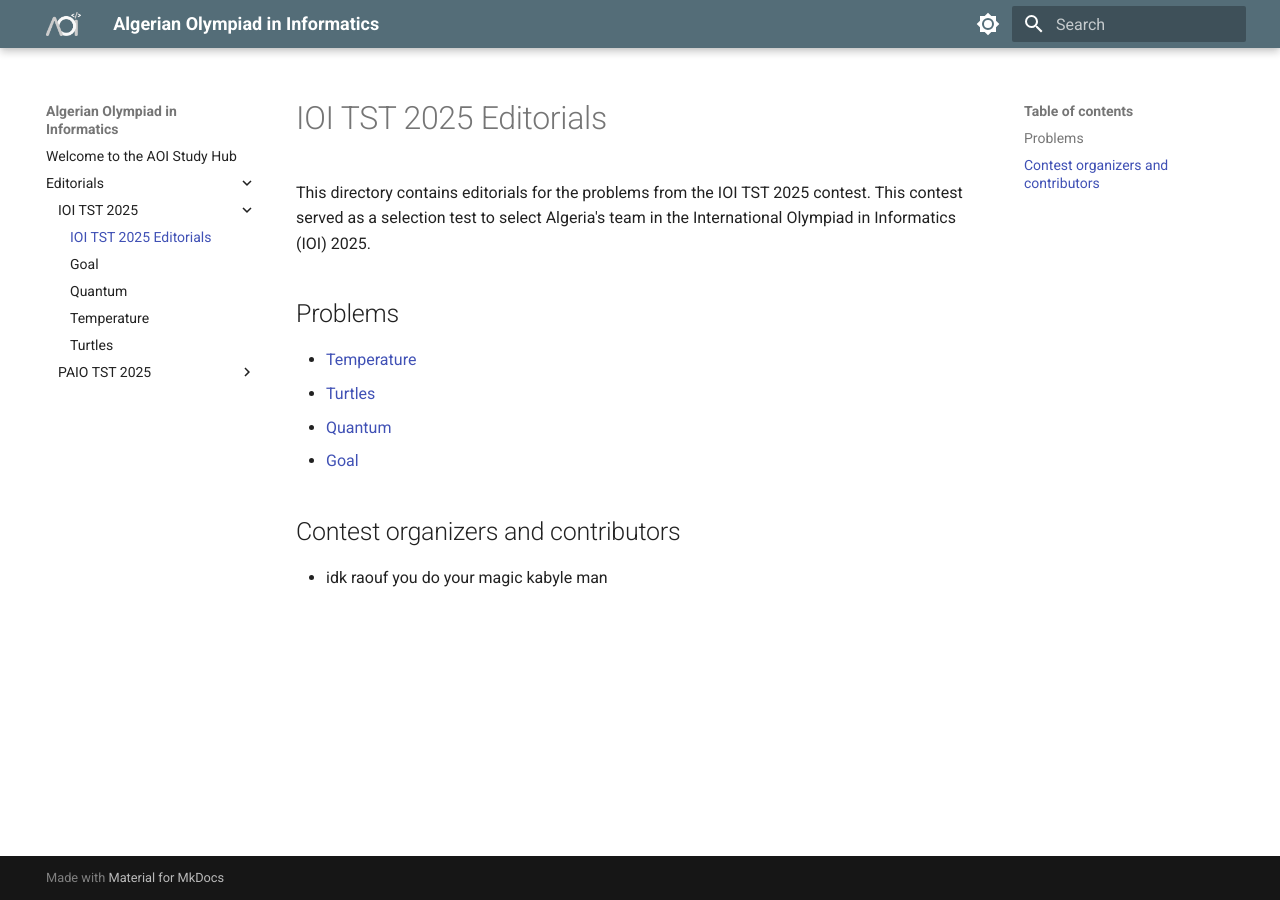
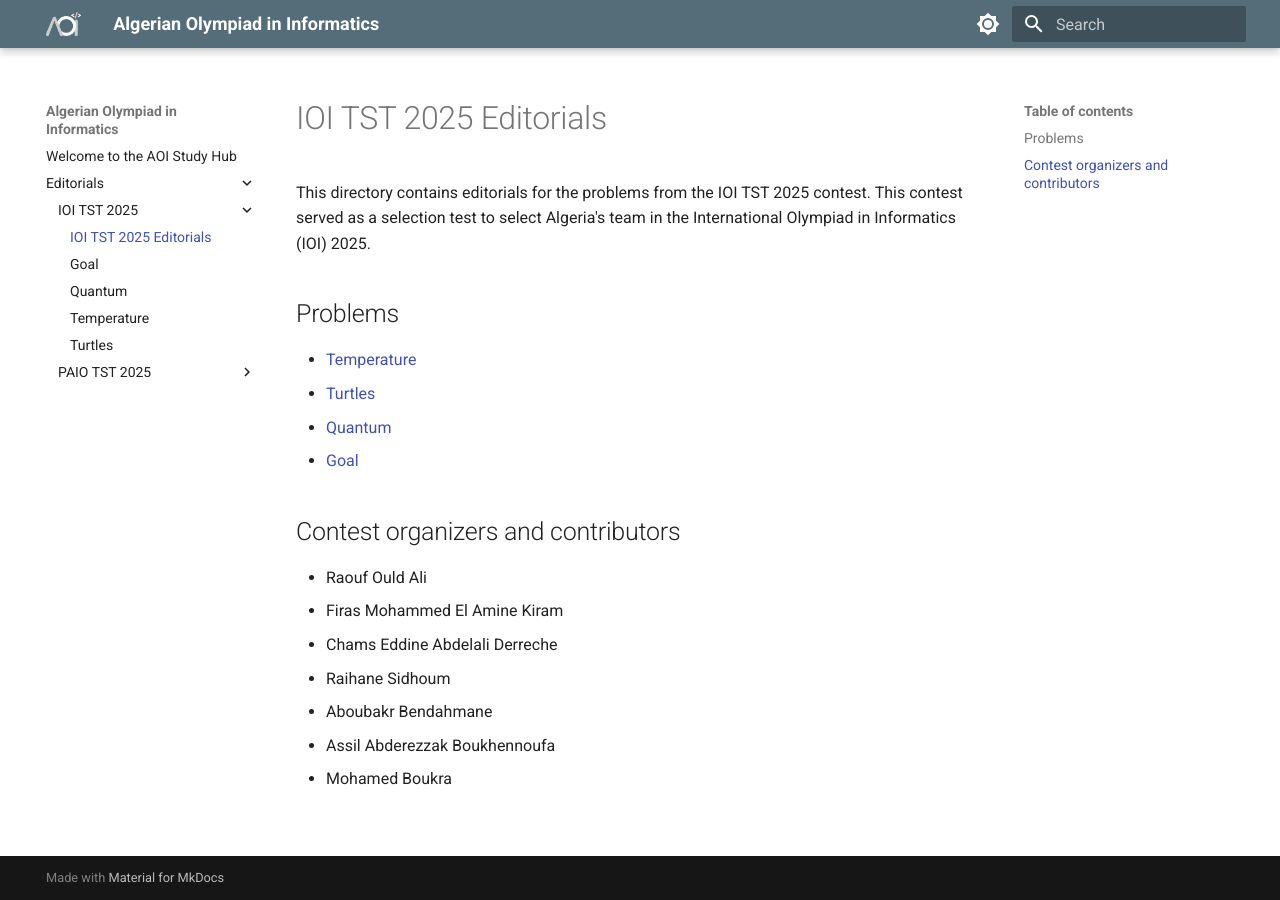
Before and after one commit to iyedoo/Resources-Website, an MkDocs documentation site: the page built from docs/editorials/IOI TST 2025/index.md, in a window 1280 px wide. Built offline with MkDocs 1.6.1 and Material for MkDocs 9.7.7, drawn with Linux system fonts in a browser that asks for light colours.

Commit message:
Update index.md

```diff
--- a/docs/editorials/IOI TST 2025/index.md
+++ b/docs/editorials/IOI TST 2025/index.md
@@ -14,4 +14,10 @@ This contest served as a selection test to select Algeria's team in the Internat
 
 ## Contest organizers and contributors
 
-* idk raouf you do your magic kabyle man
+- Raouf Ould Ali
+- Firas Mohammed El Amine Kiram
+- Chams Eddine Abdelali Derreche
+- Raihane Sidhoum
+- Aboubakr Bendahmane
+- Assil Abderezzak Boukhennoufa
+- Mohamed Boukra
```
